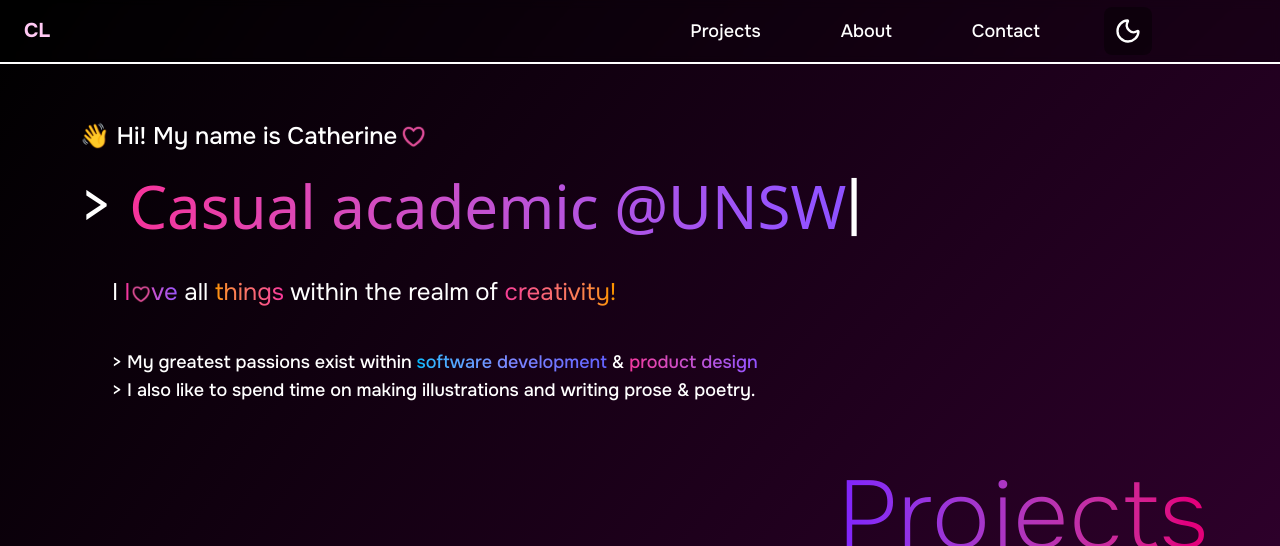
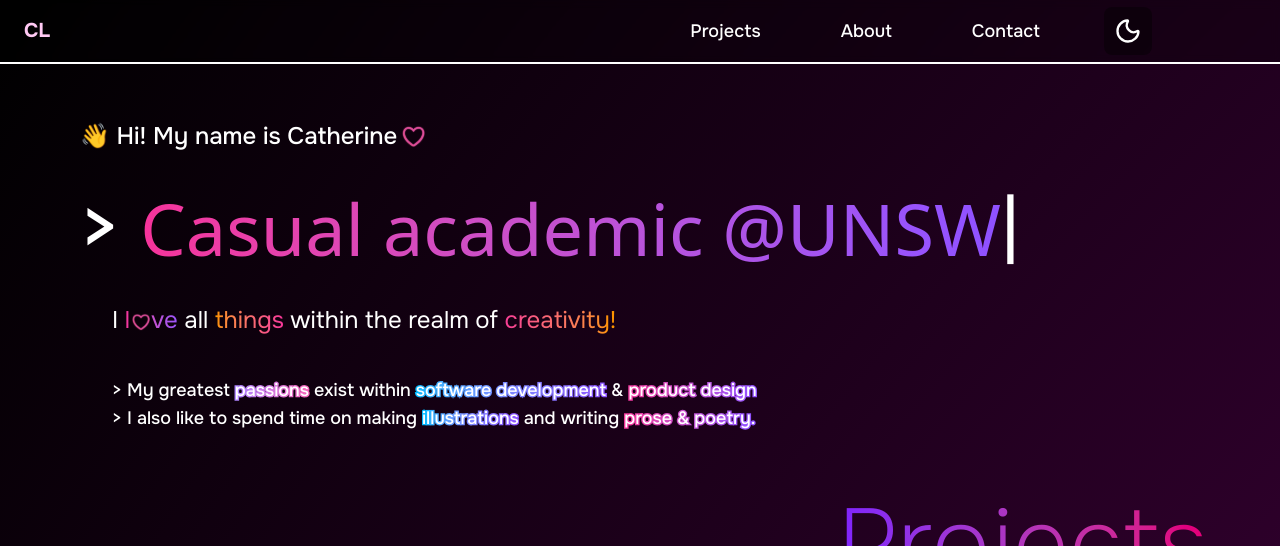
Before and after one commit to cathqine/web-portfolio, a React (Vite) app: page / in a window 1280 px wide. Both pictures are taken after a click on the button 1128 px from the left and 31 px from the top of the page. Shown: the top 546 px of the page. Built offline with nearby package versions, Linux system fonts and the light colour scheme; what tailwindcss-motion would draw is missing.

Commit message:
separation into components and text-outline via webkit

```diff
--- a/src/App.css
+++ b/src/App.css
@@ -52,6 +52,11 @@
   font-family: "Onest", sans-serif;
   font-optical-sizing: auto;
   font-weight: 700;
+}
+
+.text-outline {
+  -webkit-text-stroke: 0.17rem;
+  -webkit-text-fill-color: white;
 }
 
 /* underline animation */
--- a/src/App.tsx
+++ b/src/App.tsx
@@ -3,12 +3,10 @@ import { useState } from 'react';
 import Nav from './components/navbar/Nav';
 import { DarkModeContext } from './components/navbar/DarkModeContext';
 import Footer from './components/sections/Footer';
-import filledheart from './assets/filledheart.svg';
-import heart from './assets/pinkheart.svg';
 import GradientTypewriteText from './components/main/GradientTypewriteText';
-import Card from './components/main/Card';
 import Intro from './components/sections/Intro';
 import Projects from './components/sections/Projects';
+import Tagline from './components/main/Tagline';
 
 function App() {
   const [darkMode, setDarkMode] = useState<string>(localStorage.getItem('dark-mode')!);
@@ -16,15 +14,9 @@ function App() {
     <DarkModeContext.Provider value={{ darkMode, setDarkMode }}>
       <div className={`${darkMode}`}> {/* toggles between dark and light mode */}
         <Nav />
-        <section id='full-screen' className='w-screen h-100% pt-30 pl-20 dark:text-white bg-radial-[at_200%_75%] dark:bg-radial-[at_300%_400%] dark:from-[#d800ca] dark:to-black from-[#c4269a] to-white p-8 pt-24'>
-          <section id="intro" className=''>
-            <p className="onest-bold text-2xl">👋 Hi! My name is Catherine
-              {darkMode ?
-                <img alt='pulsing heart' src={heart} width={23} className='mb-[0.2rem] ml-[0.3rem] motion-preset-pulse-sm inline-block hover:motion-paused' />
-                :
-                <img alt='pulsing heart' src={filledheart} width={23} className='mb-[0.25rem] ml-[0.1rem] motion-preset-pulse-sm inline-block hover:motion-paused' />
-              }
-            </p>
+        <section id='full-screen' className='w-screen h-100% pt-30 pl-20 dark:text-white bg-radial-[at_200%_75%] dark:bg-radial-[at_300%_400%] dark:from-[#d800ca] dark:to-black from-[#c4269a] to-white p-8'>
+          <Tagline />
+          <section id="intro" className='sm:ml-0 -ml-2'>
             <GradientTypewriteText />
           </section>
 
--- a/src/components/main/GradientTypewriteText.tsx
+++ b/src/components/main/GradientTypewriteText.tsx
@@ -2,9 +2,9 @@ import { TypeAnimation } from "react-type-animation";
 
 export default function GradientTypewriteText() {
   return (
-    <div className="flex flex-col justify-center h-62 md:h-fit">
+    <div className="flex flex-col justify-center h-80 md:h-fit pt-10">
       <div className='flex flex-row'>
-        <span className='pt-6 text-6xl inline-block onest'>{`>`}&nbsp;</span>
+        <span className='sm:text-7xl text-6xl inline-block onest-bold'>{`>`}&nbsp;</span>
         <TypeAnimation
           sequence={[
             'Casual academic @UNSW',
@@ -22,10 +22,10 @@ export default function GradientTypewriteText() {
           cursor={false} // text gradient clips out cursor
           repeat={Infinity}
           deletionSpeed={60}
-          className='pt-6 text-6xl bg-gradient-to-r dark:from-pink-500 dark:to-violet-500 from-pink-500 to-violet-500 bg-clip-text text-transparent inline-block'
+          className='h-outline sm:text-7xl text-6xl bg-gradient-to-r dark:from-pink-500 dark:to-violet-500 from-pink-500 to-violet-500 bg-clip-text text-transparent inline-block'
           style={{ whiteSpace: 'pre-line' }}
         />
-        <div id="cursor-blink" className="invisible xl:visible motion-preset-blink motion-duration-1500 text-6xl pt-6 onest">
+        <div id="cursor-blink" className="invisible xl:visible motion-preset-blink motion-duration-1500 sm:text-7xl text-6xl onest">
           |
         </div>
       </div>
--- /dev/null
+++ b/src/components/main/Tagline.tsx
@@ -0,0 +1,17 @@
+import { useContext } from "react";
+import { DarkModeContext } from "../navbar/DarkModeContext";
+import filledheart from '../../assets/filledheart.svg';
+import heart from '../../assets/pinkheart.svg';
+
+export default function Tagline() {
+  const mode = useContext(DarkModeContext); // {darkMode, setDarkMode}
+  return (
+    <p className="onest-bold sm:text-2xl text-xl">👋 Hi! My name is Catherine
+      {mode.darkMode ?
+        <img alt='pulsing heart' src={heart} width={23} className='mb-[0.2rem] ml-[0.3rem] motion-preset-pulse-sm inline-block hover:motion-paused' />
+        :
+        <img alt='pulsing heart' src={filledheart} width={23} className='mb-[0.25rem] ml-[0.1rem] motion-preset-pulse-sm inline-block hover:motion-paused' />
+      }
+    </p>
+  );
+}
--- a/src/components/sections/Intro.tsx
+++ b/src/components/sections/Intro.tsx
@@ -42,20 +42,38 @@ export default function IntroContent() {
           &nbsp;creativity!&nbsp;
         </p>
 
-
-        <p className='onest-bold text-lg pt-2 pb-16 pt-10'>
-          {`>`} My greatest passions exist within
-          <p className='bg-gradient-to-r dark:to-indigo-500 dark:via-indigo-400 dark:from-sky-400 to-pink-500 from-violet-500 bg-clip-text text-transparent inline-block'>
+        {mode.darkMode ?
+          <p className='onest-bold text-lg pb-16 pt-10'>
+            {`>`} My greatest
+            <p className='text-outline inline-block bg-gradient-to-r dark:from-violet-400 dark:to-pink-400 bg-clip-text text-transparent'>&nbsp;passions&nbsp;</p>
+            exist within
+            <p className='text-outline bg-gradient-to-r dark:to-violet-500 dark:via-indigo-400 dark:from-sky-400 bg-clip-text text-transparent inline-block'>
               &nbsp;software development&nbsp;
             </p>
             &
-          <p className='bg-gradient-to-r dark:to-violet-500 dark:from-pink-500 to-pink-500 from-violet-500 bg-clip-text text-transparent inline-block'>
+            <p className='text-outline bg-gradient-to-r dark:to-violet-500 dark:from-pink-500 bg-clip-text text-transparent inline-block'>
+              &nbsp;product design&nbsp;
+            </p>
+            <p className='md:pt-0 pt-5'>
+              {`>`} I also like to spend time on making <p className='text-outline bg-gradient-to-r dark:to-violet-500 dark:via-indigo-400 dark:from-sky-400 bg-clip-text text-transparent inline-block'>illustrations</p> and writing <p className='text-outline bg-gradient-to-r dark:to-violet-500 dark:from-pink-500 bg-clip-text text-transparent inline-block'>prose & poetry.</p>
+            </p>
+          </p>
+          : <p className='onest-bold text-lg pb-16 pt-10'>
+            {`>`} My greatest
+            <p className='inline-block bg-gradient-to-r dark:from-violet-400 dark:to-pink-400 to-pink-500 from-violet-500 bg-clip-text text-transparent'>&nbsp;passions&nbsp;</p>
+            exist within
+            <p className='bg-gradient-to-r to-pink-500 from-violet-500 bg-clip-text text-transparent inline-block'>
+              &nbsp;software development&nbsp;
+            </p>
+            &
+            <p className='bg-gradient-to-r to-pink-500 from-violet-500 bg-clip-text text-transparent inline-block'>
               &nbsp;product design&nbsp;
             </p>
             <p className='md:pt-0 pt-5'>
               {`>`} I also like to spend time on making illustrations and writing prose & poetry.
             </p>
           </p>
+        }
       </div>
     </>
   )
```
Lines whose indentation alone changed are shown as unchanged.
